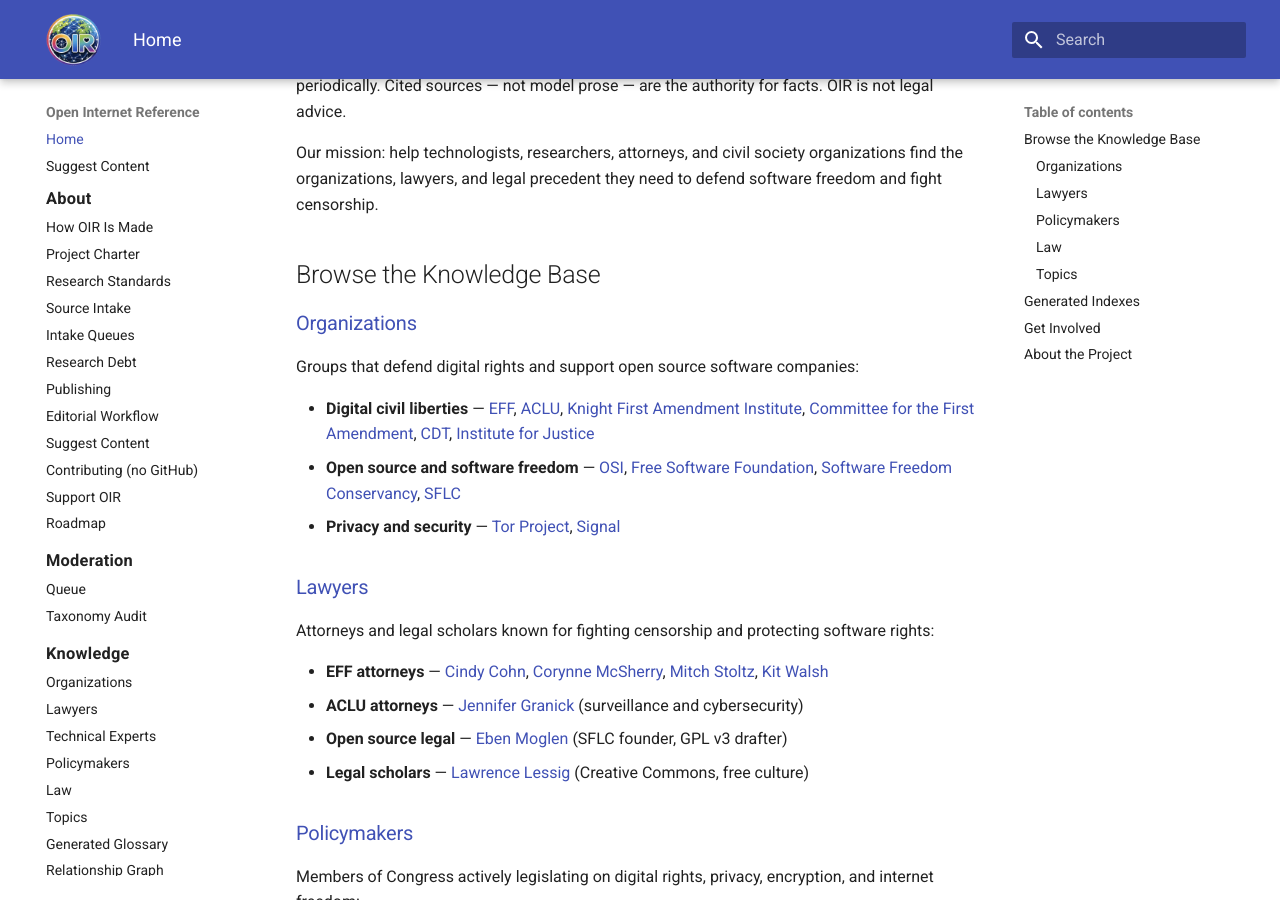
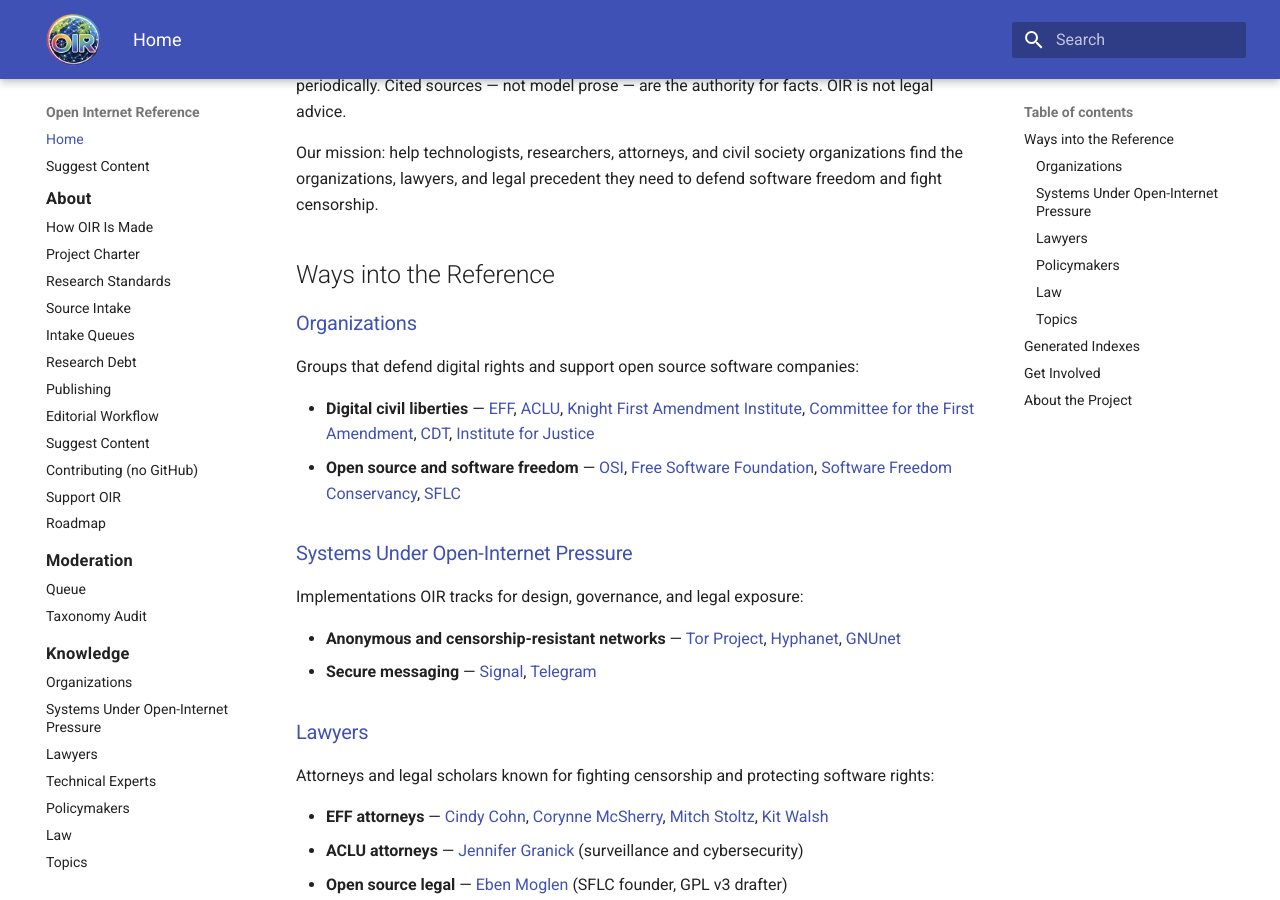
Before and after one commit to itsmeront/open-internet-reference, an MkDocs documentation site: the page built from website/index.md, in a window 1280 px wide and 900 px high, scrolled down 323 px. Built offline with MkDocs 1.6.1 and Material for MkDocs 9.7.7, drawn with Linux system fonts in a browser that asks for light colours.

Commit message:
Add Systems Under Open-Internet Pressure and rename homepage entry points.
Move Tor and Signal out of Organizations, add Telegram/Hyphanet/GNUnet, and replace Browse wording with Ways into the Reference.

Co-authored-by: Cursor <cursoragent@cursor.com>

```diff
--- a/mkdocs.yml
+++ b/mkdocs.yml
@@ -85,6 +85,7 @@ nav:
   - Knowledge:
       - Overview: knowledge/index.md
       - Organizations: knowledge/organizations.md
+      - Systems Under Open-Internet Pressure: knowledge/systems.md
       - Lawyers: knowledge/lawyers.md
       - Technical Experts: knowledge/experts.md
       - Policymakers: knowledge/policymakers.md
--- a/website/index.md
+++ b/website/index.md
@@ -8,7 +8,7 @@ Open Internet Reference (OIR) is an evidence-based knowledge base documenting th
 
 Our mission: help technologists, researchers, attorneys, and civil society organizations find the organizations, lawyers, and legal precedent they need to defend software freedom and fight censorship.
 
-## Browse the Knowledge Base
+## Ways into the Reference
 
 ### [Organizations](knowledge/organizations.md)
 
@@ -16,7 +16,13 @@ Groups that defend digital rights and support open source software companies:
 
 - **Digital civil liberties** — [EFF](generated/source-docs/knowledge/organizations/ORG-EFF.md), [ACLU](generated/source-docs/knowledge/organizations/ORG-ACLU.md), [Knight First Amendment Institute](generated/source-docs/knowledge/organizations/ORG-KNIGHT-FIRST-AMENDMENT.md), [Committee for the First Amendment](generated/source-docs/knowledge/organizations/ORG-COMMITTEE-FOR-THE-FIRST-AMENDMENT.md), [CDT](generated/source-docs/knowledge/organizations/ORG-CDT.md), [Institute for Justice](generated/source-docs/knowledge/organizations/ORG-INSTITUTE-FOR-JUSTICE.md)
 - **Open source and software freedom** — [OSI](generated/source-docs/knowledge/organizations/ORG-OSI.md), [Free Software Foundation](generated/source-docs/knowledge/organizations/ORG-FSF.md), [Software Freedom Conservancy](generated/source-docs/knowledge/organizations/ORG-SOFTWARE-FREEDOM-CONSERVANCY.md), [SFLC](generated/source-docs/knowledge/organizations/ORG-SFLC.md)
-- **Privacy and security** — [Tor Project](generated/source-docs/knowledge/organizations/ORG-TOR-PROJECT.md), [Signal](generated/source-docs/knowledge/organizations/ORG-SIGNAL.md)
+
+### [Systems Under Open-Internet Pressure](knowledge/systems.md)
+
+Implementations OIR tracks for design, governance, and legal exposure:
+
+- **Anonymous and censorship-resistant networks** — [Tor Project](generated/source-docs/knowledge/organizations/ORG-TOR-PROJECT.md), [Hyphanet](generated/source-docs/knowledge/technical/TECH-HYPHANET.md), [GNUnet](generated/source-docs/knowledge/technical/TECH-GNUNET.md)
+- **Secure messaging** — [Signal](generated/source-docs/knowledge/organizations/ORG-SIGNAL.md), [Telegram](generated/source-docs/knowledge/organizations/ORG-TELEGRAM.md)
 
 ### [Lawyers](knowledge/lawyers.md)
 
--- a/website/knowledge/index.md
+++ b/website/knowledge/index.md
@@ -2,9 +2,10 @@
 
 The Open Internet Reference knowledge base documents organizations, lawyers, court cases, statutes, technologies, and concepts relevant to defending software rights and digital freedoms.
 
-## Browse by Category
+## Ways into the Reference
 
 - [Organizations](organizations.md) — groups that defend digital rights and support open source software companies.
+- [Systems Under Open-Internet Pressure](systems.md) — networks and messaging systems OIR tracks for design, governance, and legal exposure.
 - [Lawyers](lawyers.md) — attorneys and legal scholars known for fighting censorship and protecting software rights.
 - [Technical Experts](experts.md) — engineers and scholars who explain internet architecture, cryptography, and platform policy (useful for expert consultation in litigation).
 - [Policymakers](policymakers.md) — legislators active on digital rights, privacy, encryption, and internet freedom.
--- a/website/knowledge/topics.md
+++ b/website/knowledge/topics.md
@@ -32,8 +32,9 @@ Topic pages are distinct from **tags** in `TAXONOMY.md`. Tags classify records;
 - [`TOPIC-DEVELOPER-SOFTWARE-LIABILITY`](../generated/source-docs/knowledge/legal/TOPIC-DEVELOPER-SOFTWARE-LIABILITY.md): **Documented Proceedings Involving Software Authors and Operators** — inventory of criminal, sanctions, export-investigation, and DMCA proceedings involving people who wrote or operated software.
 - [`TOPIC-TORNADO-CASH`](../generated/source-docs/knowledge/legal/TOPIC-TORNADO-CASH.md): **Tornado Cash Sanctions and Developer Prosecutions** — OFAC designations and delisting, Van Loon / Coin Center civil litigation, and U.S. and Dutch developer criminal cases.
 
-## Related Browse Pages
+## Related Pages
 
+- [Systems Under Open-Internet Pressure](systems.md) — Tor, Signal, Telegram, Hyphanet, GNUnet, and related systems
 - [Law](law.md) — court cases and statutes
 - [Technical Experts](experts.md) — engineers and scholars for technical consultation
 - [Organizations](organizations.md) — advocacy and software-freedom groups
```
Also changed, not shown: website/knowledge/organizations.md (+4 -5 lines), website/knowledge/systems.md (added, +28 -0 lines).
